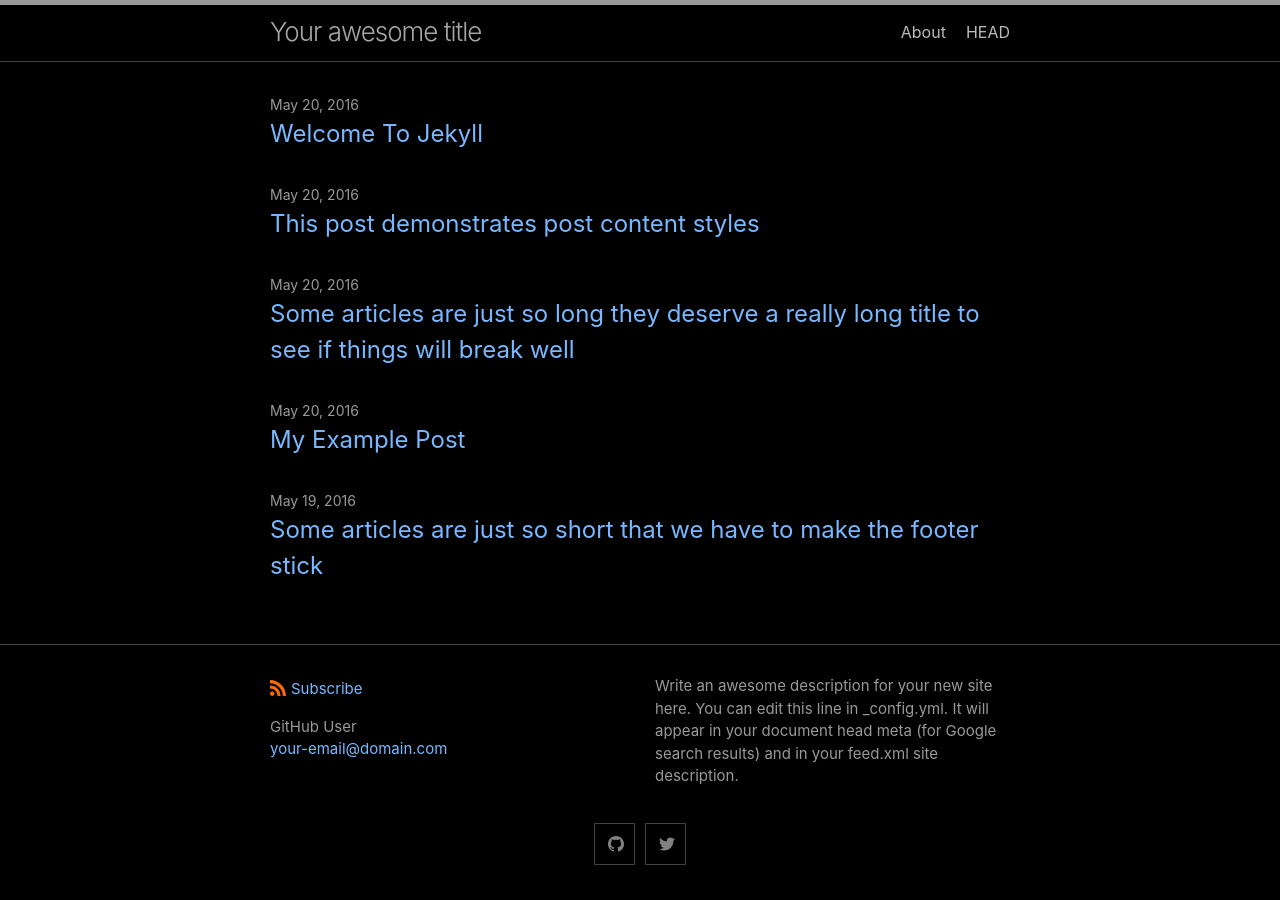
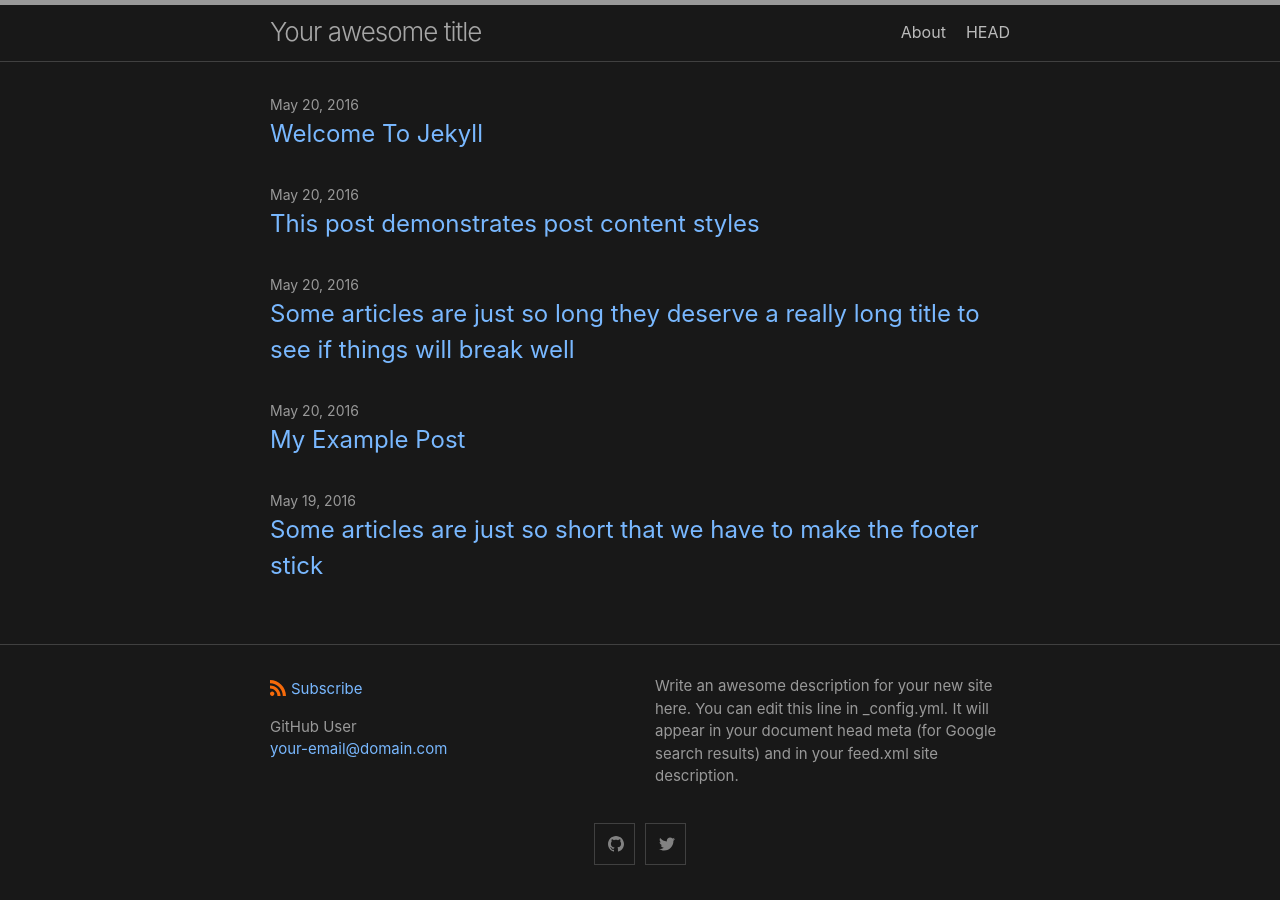
Before and after one commit to TregardLabs/minima, a Jekyll site: the page built from index.md, in a window 1280 px wide. Built offline with Jekyll 4.4.1, drawn with Linux system fonts in a browser that asks for light colours.

Commit message:
Update custom-styles.scss

```diff
--- a/_sass/minima/custom-styles.scss
+++ b/_sass/minima/custom-styles.scss
@@ -1,17 +1,2 @@
 // Placeholder to allow defining custom styles that override everything else.
 // (Use `_sass/minima/custom-variables.scss` to override variable defaults)
-body {
-  font: $base-font-weight #{$base-font-size}/#{$base-line-height} $base-font-family;
-  color: $text-color;
-  background-color: black;
-  -webkit-text-size-adjust: 100%;
-  -webkit-font-feature-settings: "kern" 1;
-     -moz-font-feature-settings: "kern" 1;
-       -o-font-feature-settings: "kern" 1;
-          font-feature-settings: "kern" 1;
-  font-kerning: normal;
-  display: flex;
-  min-height: 100vh;
-  flex-direction: column;
-  overflow-wrap: break-word;
-}
```
